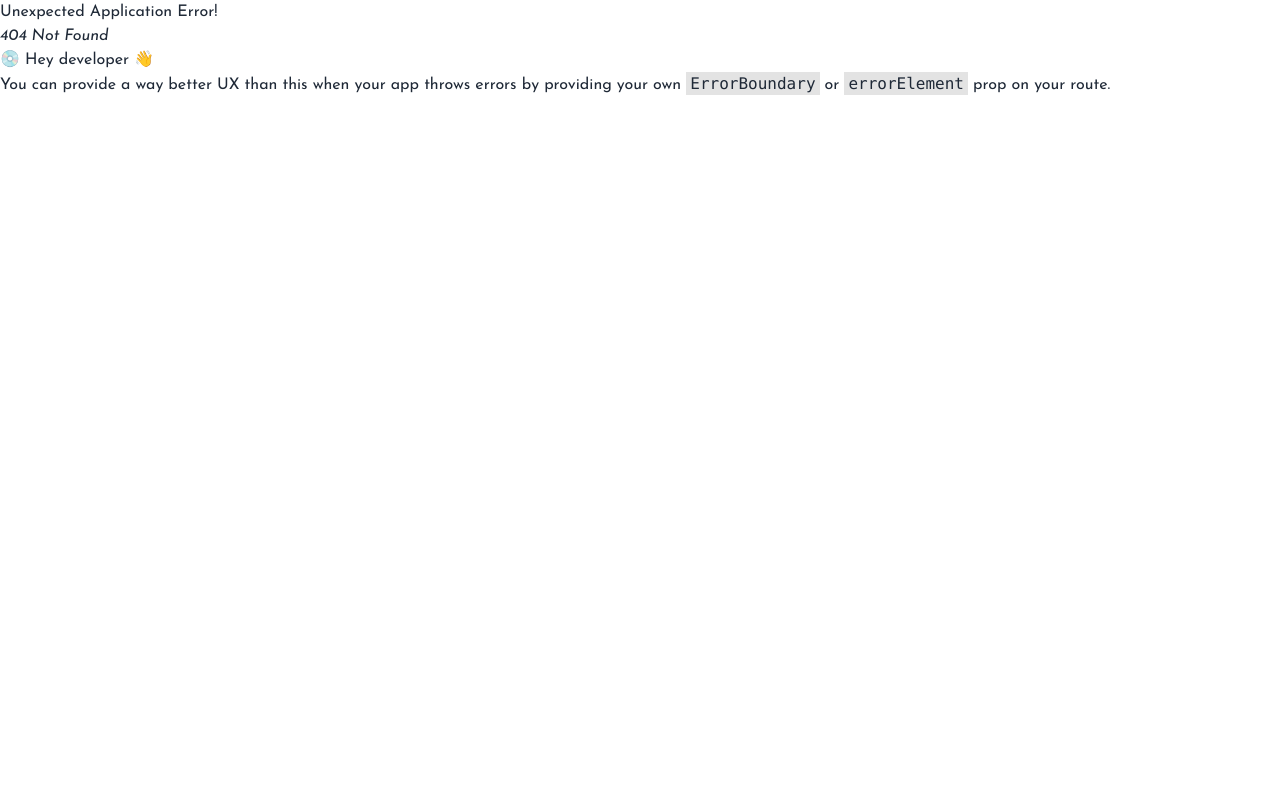
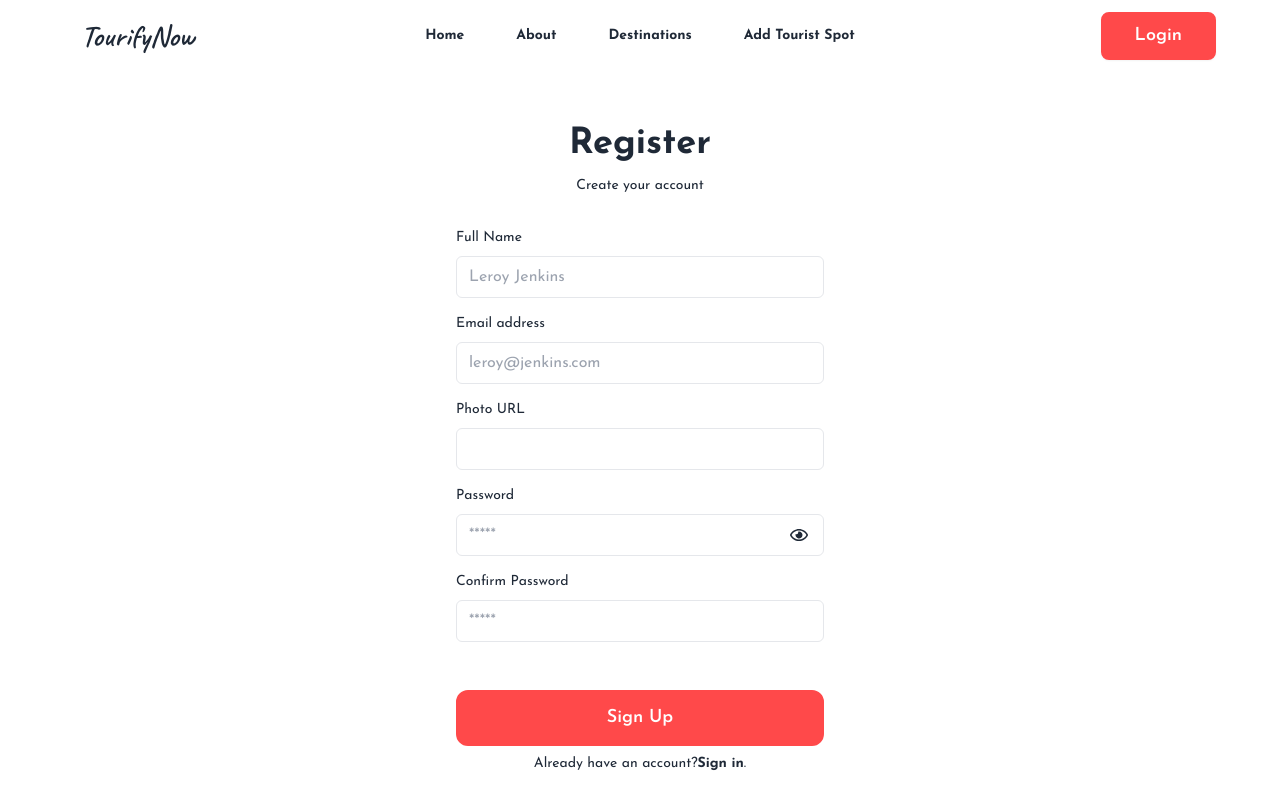
Before and after one commit to afiagithub/TourifyNow-travel-agency-website, a React (Vite) app: page /register in a window 1280 px wide. Before the commit this address had no page. Shown: the top 808 px of the page. Built offline with nearby package versions, Linux system fonts and the light colour scheme.

Commit message:
register page added

```diff
--- a/package.json
+++ b/package.json
@@ -14,6 +14,8 @@
     "match-sorter": "^6.3.4",
     "react": "^18.2.0",
     "react-dom": "^18.2.0",
+    "react-hook-form": "^7.51.3",
+    "react-icons": "^5.1.0",
     "react-router-dom": "^6.23.0",
     "sort-by": "^1.2.0"
   },
--- a/src/Layouts/MainLayout.jsx
+++ b/src/Layouts/MainLayout.jsx
@@ -1,3 +1,4 @@
+import { Outlet } from "react-router-dom";
 import Navbar from "../components/Navbar";
 
 
@@ -5,6 +6,7 @@ const MainLayout = () => {
     return (
         <div className="font-rale">
             <Navbar></Navbar>
+            <Outlet></Outlet>
         </div>
     );
 };
--- /dev/null
+++ b/src/components/AllSpots.jsx
@@ -0,0 +1,11 @@
+
+
+const AllSpots = () => {
+    return (
+        <div>
+
+        </div>
+    );
+};
+
+export default AllSpots;
--- /dev/null
+++ b/src/components/Footer.jsx
@@ -0,0 +1,11 @@
+
+
+const Footer = () => {
+    return (
+        <div>
+
+        </div>
+    );
+};
+
+export default Footer;
--- a/src/components/Navbar.jsx
+++ b/src/components/Navbar.jsx
@@ -1,8 +1,20 @@
+import { NavLink } from "react-router-dom";
 
 
 const Navbar = () => {
+    const links = <>
+        <li className="bg-transparent mx-2 font-bold"><NavLink className={({ isActive }) => isActive ? "border-2 border-[#ff494a] text-[#ff494a]"
+            : "border-2 border-transparent "} to="/">Home</NavLink></li>
+        <li className="bg-transparent mx-2 font-bold"><NavLink className={({ isActive }) => isActive ? "border-2 border-[#ff494a] text-[#ff494a]"
+            : "border-2 border-transparent"} to="/about">About</NavLink></li>
+        <li className="bg-transparent mx-2 font-bold"><NavLink className={({ isActive }) => isActive ? "border-2 border-[#ff494a] text-[#ff494a]"
+            : "border-2 border-transparent"} to="/spots">Destinations</NavLink></li>
+        <li className="bg-transparent mx-2 font-bold"><NavLink className={({ isActive }) => isActive ? "border-2 border-[#ff494a] text-[#ff494a]"
+            : "border-2 border-transparent"} to="/addSpots">Add Tourist Spot</NavLink></li>
+
+    </>
     return (
-        <div>
+        <div className="px-14">
             <div className="navbar bg-base-100">
                 <div className="navbar-start">
                     <div className="dropdown">
@@ -10,36 +22,19 @@ const Navbar = () => {
                             <svg xmlns="http://www.w3.org/2000/svg" className="h-5 w-5" fill="none" viewBox="0 0 24 24" stroke="currentColor"><path strokeLinecap="round" strokeLinejoin="round" strokeWidth="2" d="M4 6h16M4 12h8m-8 6h16" /></svg>
                         </div>
                         <ul tabIndex={0} className="menu menu-sm dropdown-content mt-3 z-[1] p-2 shadow bg-base-100 rounded-box w-52">
-                            <li><a>Item 1</a></li>
-                            <li>
-                                <a>Parent</a>
-                                <ul className="p-2">
-                                    <li><a>Submenu 1</a></li>
-                                    <li><a>Submenu 2</a></li>
-                                </ul>
-                            </li>
-                            <li><a>Item 3</a></li>
+                            {links}
                         </ul>
                     </div>
-                    <a className="btn btn-ghost text-xl">daisyUI</a>
+                    <a className="btn btn-ghost text-3xl font-cav">TourifyNow</a>
                 </div>
                 <div className="navbar-center hidden lg:flex">
                     <ul className="menu menu-horizontal px-1">
-                        <li><a>Item 1</a></li>
-                        <li>
-                            <details>
-                                <summary>Parent</summary>
-                                <ul className="p-2">
-                                    <li><a>Submenu 1</a></li>
-                                    <li><a>Submenu 2</a></li>
-                                </ul>
-                            </details>
-                        </li>
-                        <li><a>Item 3</a></li>
+                        {links}
                     </ul>
                 </div>
                 <div className="navbar-end">
-                    <a className="btn">Button</a>
+                    <NavLink className="btn bg-[#ff494a] text-white px-8 text-lg border-2 border-[#ff494a]
+                hover:border-[#ff494a] hover:bg-transparent hover:text-[#ff494a]" to="/login">Login</NavLink>
                 </div>
             </div>
         </div>
--- /dev/null
+++ b/src/components/SingleSpotCard.jsx
@@ -0,0 +1,11 @@
+
+
+const SingleSpotCard = () => {
+    return (
+        <div>
+
+        </div>
+    );
+};
+
+export default SingleSpotCard;
--- /dev/null
+++ b/src/pages/About.jsx
@@ -0,0 +1,11 @@
+
+
+const About = () => {
+    return (
+        <div>
+
+        </div>
+    );
+};
+
+export default About;
--- /dev/null
+++ b/src/pages/AddSpot.jsx
@@ -0,0 +1,11 @@
+
+
+const AddSpot = () => {
+    return (
+        <div>
+
+        </div>
+    );
+};
+
+export default AddSpot;
--- /dev/null
+++ b/src/pages/Login.jsx
@@ -0,0 +1,11 @@
+
+
+const Login = () => {
+    return (
+        <div>
+
+        </div>
+    );
+};
+
+export default Login;
--- /dev/null
+++ b/src/pages/Register.jsx
@@ -0,0 +1,82 @@
+import { Link } from "react-router-dom";
+import { useForm } from "react-hook-form"
+import { FaRegEye } from "react-icons/fa";
+import { FaEyeSlash } from "react-icons/fa";
+import { useState } from "react";
+
+const Register = () => {
+    const [show, setShow] = useState(false);
+    const handleToggle = () => {
+        setShow(!show);
+    }
+
+    const { register, handleSubmit, formState: { errors } } = useForm();
+
+    const onSubmit = (data) => {
+        const { fullName, email, pass, confirmPass, photo } = data;
+        console.log(data)
+
+    }
+    return (
+        <div className="flex flex-col max-w-md mx-auto p-6 rounded-md sm:p-10">
+            <div className="mb-8 text-center">
+                <h1 className="my-3 text-4xl font-bold">Register</h1>
+                <p className="text-sm dark:text-gray-600">Create your account</p>
+            </div>
+            <form onSubmit={handleSubmit(onSubmit)} className="space-y-12">
+                <div className="space-y-4">
+                    <div>
+                        <label className="block mb-2 text-sm">Full Name</label>
+                        <input type="text" name="name" placeholder="Leroy Jenkins" {...register("fullName")}
+                            className="w-full px-3 py-2 border rounded-md dark:border-gray-300 dark:bg-gray-50 dark:text-gray-800" />
+                    </div>
+                    <div>
+                        <label className="block mb-2 text-sm">Email address</label>
+                        <input type="email" name="email" placeholder="leroy@jenkins.com" {...register("email", { required: true })}
+                            className="w-full px-3 py-2 border rounded-md dark:border-gray-300 dark:bg-gray-50 dark:text-gray-800" />
+                    </div>
+                    {errors.email && <span className="text-red-700 font-semibold">This field is required</span>}
+                    <div>
+                        <label className="block mb-2 text-sm">Photo URL</label>
+                        <input type="text" name="photo" {...register("photo")}
+                            className="w-full px-3 py-2 border rounded-md dark:border-gray-300 dark:bg-gray-50 dark:text-gray-800" />
+                    </div>
+                    <div className="relative">
+                        <div className="flex justify-between mb-2">
+                            <label className="text-sm">Password</label>
+                        </div>
+                        <input type={show ? "text" : "password"} name="password" id="password" placeholder="*****" {...register("pass", { required: true })}
+                            className="w-full px-3 py-2 border rounded-md dark:border-gray-300 dark:bg-gray-50 dark:text-gray-800" />
+                        <div className="absolute top-10 right-4 text-lg" onClick={handleToggle}>
+                            {show ? <FaEyeSlash /> : <FaRegEye />}
+                        </div>
+                    </div>
+                    {errors.pass && <span className="text-red-700 font-semibold">This field is required</span>}
+                    <div>
+                        <div className="flex justify-between mb-2">
+                            <label className="text-sm">Confirm Password</label>
+                        </div>
+                        <input type="password" name="password" id="con-password" placeholder="*****" {...register("confirmPass", { required: true })}
+                            className="w-full px-3 py-2 border rounded-md dark:border-gray-300 dark:bg-gray-50 dark:text-gray-800" />
+                    </div>
+                    {errors.confirmPass && <span className="text-red-700 font-semibold">This field is required</span>}
+                </div>
+                <div className="space-y-2">
+                    <div>
+                        <input type="submit" value="Sign Up"
+                            className="w-full px-8 py-3 bg-[#ff494a] text-white text-lg font-semibold rounded-xl
+                            border-2 border-[#ff494a] hover:border-[#ff494a] hover:bg-transparent
+                            hover:text-[#ff494a]" />
+                    </div>
+                    <p className="px-6 text-sm text-center dark:text-gray-600">Already have an account?
+                        <Link to="/login" className="hover:underline dark:text-[#ff494a] font-bold">
+                            Sign in</Link>.
+                    </p>
+                </div>
+            </form>
+
+        </div>
+    );
+};
+
+export default Register;
--- /dev/null
+++ b/src/pages/TouristSpots.jsx
@@ -0,0 +1,11 @@
+
+
+const TouristSpots = () => {
+    return (
+        <div>
+
+        </div>
+    );
+};
+
+export default TouristSpots;
```
Also changed, not shown: src/main.jsx (+32 -0 lines), 1 other file (tests, documents, lock files or other folders).
